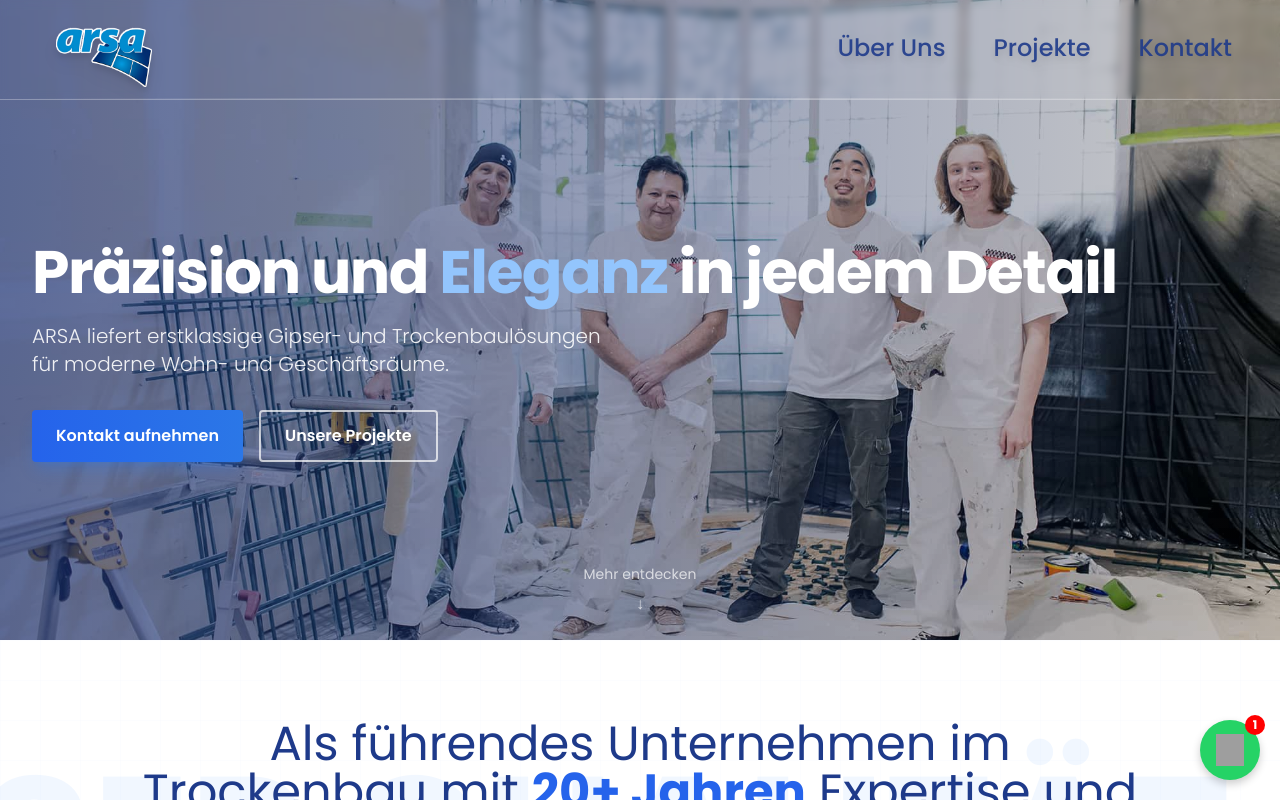
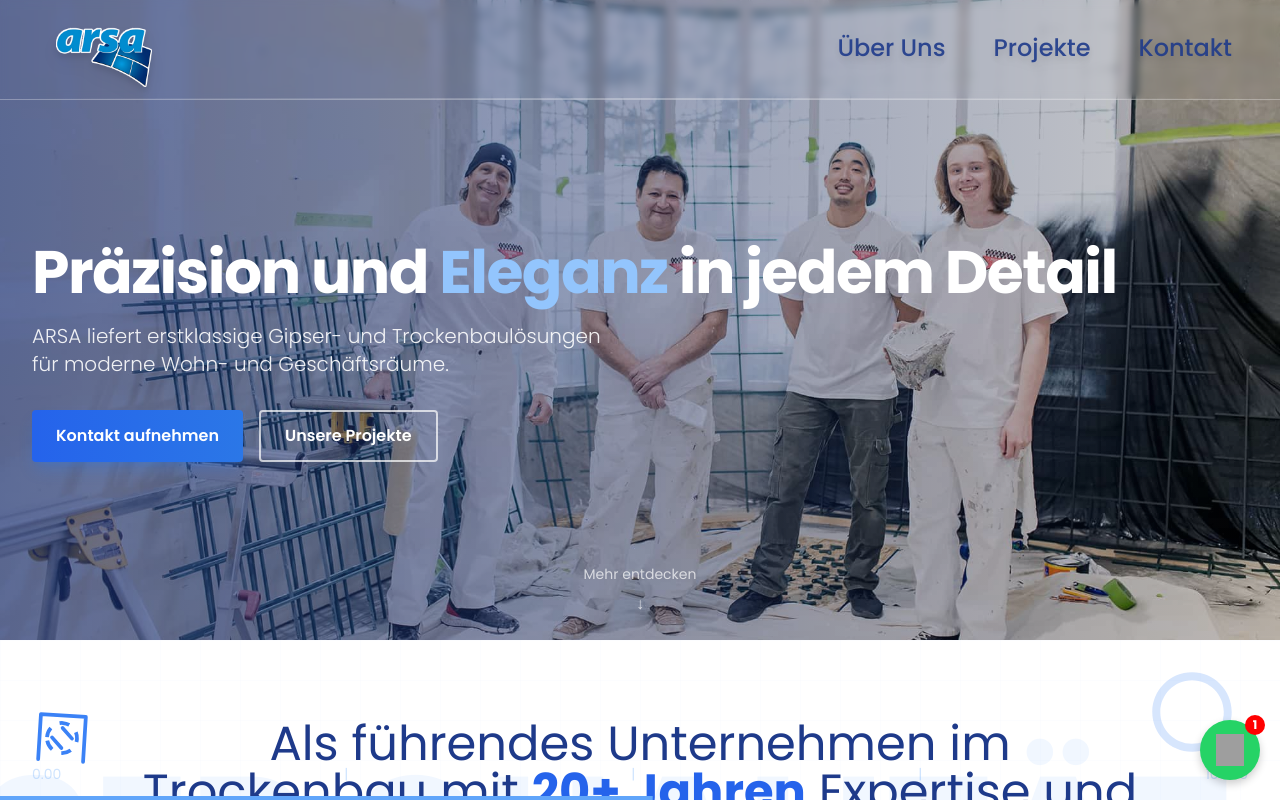
Before and after one commit to ArtHalimi7/arsaV2, a React (Vite) app: page / in a window 1280 px wide. Shown: the top 800 px of the page. Built offline with nearby package versions, Linux system fonts and the light colour scheme; grey boxes are pictures that could not be loaded; the HTML template or start-up script is replaced by a standard one.

Commit message:
`feat: Update HorizontalScrollSection and DesktopServicesSection components with new decorative animations and layout changes`

```diff
--- a/src/components/HorizontalScrollSection.jsx
+++ b/src/components/HorizontalScrollSection.jsx
@@ -68,6 +68,10 @@ const HorizontalScrollSection = () => {
   const decorRight = useTransform(scrollYProgress, [0, 1], ["0%", "30%"]);
   const decorTop = useTransform(scrollYProgress, [0, 1], ["-5%", "-15%"]);
   const decorBottom = useTransform(scrollYProgress, [0, 1], ["5%", "15%"]);
+  const toolRotation = useTransform(scrollYProgress, [0, 1], [0, 360]);
+  const paintSplashScale = useTransform(scrollYProgress, [0, 0.5, 1], [0.8, 1.2, 0.8]);
+  const lineProgress = useTransform(scrollYProgress, [0, 1], ["0%", "100%"]);
+  const draftingScale = useTransform(scrollYProgress, [0, 0.5, 1], [1, 1.1, 1]);
 
   // Use scrollYProgress to determine active card
   useEffect(() => {
@@ -162,9 +166,14 @@ const HorizontalScrollSection = () => {
             decorLeft,
             decorRight,
             decorTop,
-            decorBottom
+            decorBottom,
+            toolRotation,         // Add these new decorative animations
+            paintSplashScale,
+            lineProgress,
+            draftingScale
           }}
           x={x}
+          scrollYProgress={scrollYProgress}  // Add this line
         />
       )}
     </>
@@ -328,15 +337,25 @@ const MobileServicesSection = ({ services, activeIndex, contentVariants, cardVar
 };
 
 // Desktop-specific component (your existing section with horizontal scrolling)
-const DesktopServicesSection = ({ services, activeIndex, contentVariants, cardVariants, targetRef, decoratives, x }) => {
-  const { blueprintOpacity, decorLeft, decorRight, decorTop, decorBottom } = decoratives;
+const DesktopServicesSection = ({ services, activeIndex, contentVariants, cardVariants, targetRef, decoratives, x, scrollYProgress }) => {
+  const {
+    blueprintOpacity,
+    decorLeft,
+    decorRight,
+    decorTop,
+    decorBottom,
+    toolRotation,         // Add these new decorative animations
+    paintSplashScale,
+    lineProgress,
+    draftingScale
+  } = decoratives;
 
   return (
     <section
       ref={targetRef}
       className="relative h-[300vh] bg-gradient-to-b from-blue-800 via-blue-900 to-blue-950"
     >
-      {/* Keep all your existing desktop code */}
+      {/* Blueprint background and other existing decorative elements */}
       <motion.div
         className="absolute inset-0 pointer-events-none"
         style={{ opacity: blueprintOpacity }}
@@ -353,21 +372,46 @@ const DesktopServicesSection = ({ services, activeIndex, contentVariants, cardVa
         </svg>
       </motion.div>
 
-      {/* Rest of your decorative elements */}
-      <motion.div
-        className="absolute top-0 left-0 right-0 h-24 pointer-events-none z-10"
-        style={{ y: decorTop }}
-      >
-        <svg width="100%" height="100%" viewBox="0 0 1000 100" preserveAspectRatio="none" xmlns="http://www.w3.org/2000/svg">
-          <path d="M0,50 Q250,80 500,50 T1000,50"
-                stroke="#3b82f6" fill="none" strokeWidth="2" opacity="0.3" />
-          <path d="M0,20 Q250,50 500,20 T1000,20"
-                stroke="#3b82f6" fill="none" strokeWidth="1" opacity="0.2" />
-        </svg>
-      </motion.div>
+      {/* Move decorative elements outside the sticky container */}
+      <div className="fixed bottom-0 left-0 right-0 h-32 pointer-events-none z-50">
+        {/* Construction tools silhouette */}
+        <motion.div
+          className="absolute bottom-8 left-8"
+          style={{ rotate: toolRotation }}
+        >
+          <svg width="60" height="60" viewBox="0 0 24 24" fill="none" stroke="#3b82f6" strokeWidth="1.5">
+            <path d="M3 21h18M3 3v18M21 3v18M12 8l4 4M8 12l4 4" strokeLinecap="round"/>
+            <circle cx="12" cy="12" r="6" strokeDasharray="4 4"/>
+          </svg>
+        </motion.div>
 
-      {/* Add all other decorative elements as in your original component */}
+        {/* Paint splash effect */}
+        <motion.div
+          className="absolute bottom-12 right-12"
+          style={{ scale: paintSplashScale }}
+        >
+          <svg width="80" height="80" viewBox="0 0 24 24" fill="#3b82f6" opacity="0.2">
+            <path d="M12 2C6.48 2 2 6.48 2 12s4.48 10 10 10 10-4.48 10-10S17.52 2 12 2zm0 18c-4.41 0-8-3.59-8-8s3.59-8 8-8 8 3.59 8 8-3.59 8-8 8z"/>
+          </svg>
+        </motion.div>
 
+        {/* Progress line */}
+        <motion.div
+          className="absolute bottom-0 left-0 h-1 bg-blue-400 w-full origin-left"
+          style={{ scaleX: scrollYProgress }}
+        />
+
+        {/* Technical measurement indicators */}
+        <div className="absolute bottom-4 left-0 right-0 flex justify-between px-8 text-blue-400 text-sm opacity-30">
+          <span>0.00</span>
+          <span>|</span>
+          <span>|</span>
+          <span>|</span>
+          <span>100.00</span>
+        </div>
+      </div>
+
+      {/* Sticky container for main content */}
       <div className="sticky top-0 h-screen flex items-center overflow-hidden">
         {/* Title section */}
         <div className="absolute top-20 left-0 right-0 text-center mx-auto px-4">
@@ -513,6 +557,74 @@ const DesktopServicesSection = ({ services, activeIndex, contentVariants, cardVa
           ))}
         </motion.div>
       </div>
+
+      {/* Decorative elements container */}
+      <div className="sticky top-0 h-screen">
+        {/* Your existing sticky content remains here */}
+        <div className="sticky top-0 h-screen flex items-center overflow-hidden">
+          {/* ... existing content ... */}
+        </div>
+
+        {/* Decorative bottom elements - Changed from fixed to absolute */}
+        <motion.div className="absolute bottom-0 left-0 right-0 h-32 pointer-events-none z-10">
+          {/* Construction tools silhouette */}
+          <motion.div
+            className="absolute bottom-8 left-8"
+            style={{ rotate: toolRotation }}
+          >
+            <svg width="60" height="60" viewBox="0 0 24 24" fill="none" stroke="#3b82f6" strokeWidth="1.5">
+              <path d="M3 21h18M3 3v18M21 3v18M12 8l4 4M8 12l4 4" strokeLinecap="round"/>
+              <circle cx="12" cy="12" r="6" strokeDasharray="4 4"/>
+            </svg>
+          </motion.div>
+
+          {/* Paint splash effect */}
+          <motion.div
+            className="absolute bottom-12 right-12"
+            style={{ scale: paintSplashScale }}
+          >
+            <svg width="80" height="80" viewBox="0 0 24 24" fill="#3b82f6" opacity="0.2">
+              <path d="M12 2C6.48 2 2 6.48 2 12s4.48 10 10 10 10-4.48 10-10S17.52 2 12 2zm0 18c-4.41 0-8-3.59-8-8s3.59-8 8-8 8 3.59 8 8-3.59 8-8 8z"/>
+            </svg>
+          </motion.div>
+
+          {/* Progress line */}
+          <motion.div
+            className="absolute bottom-0 left-0 h-1 bg-blue-400"
+            style={{ width: lineProgress }}
+          />
+
+          {/* Technical measurement indicators */}
+          <div className="absolute bottom-4 left-0 right-0 flex justify-between px-8 text-blue-400 text-sm opacity-30">
+            <span>0.00</span>
+            <span>|</span>
+            <span>|</span>
+            <span>|</span>
+            <span>100.00</span>
+          </div>
+        </motion.div>
+
+        {/* Additional floating elements - Changed from fixed to absolute */}
+        <motion.div
+          className="absolute top-1/2 right-8 transform -translate-y-1/2 opacity-20"
+          style={{ scale: draftingScale }}
+        >
+          <svg width="40" height="120" viewBox="0 0 40 120" fill="none">
+            <path d="M20 0v120M10 20h20M10 60h20M10 100h20" stroke="#3b82f6" strokeWidth="1"/>
+            <circle cx="20" cy="60" r="5" stroke="#3b82f6" strokeWidth="1"/>
+          </svg>
+        </motion.div>
+
+        {/* Blueprint grid overlay - Changed from fixed to absolute */}
+        <div className="absolute inset-0 pointer-events-none opacity-5">
+          <svg width="100%" height="100%" xmlns="http://www.w3.org/2000/svg">
+            <pattern id="smallGrid" width="8" height="8" patternUnits="userSpaceOnUse">
+              <path d="M 8 0 L 0 0 0 8" fill="none" stroke="#3b82f6" strokeWidth="0.5"/>
+            </pattern>
+            <rect width="100%" height="100%" fill="url(#smallGrid)"/>
+          </svg>
+        </div>
+      </div>
     </section>
   );
 };
```
